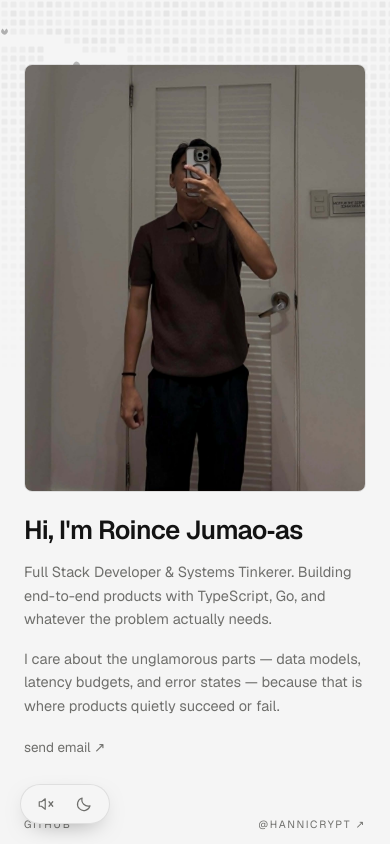
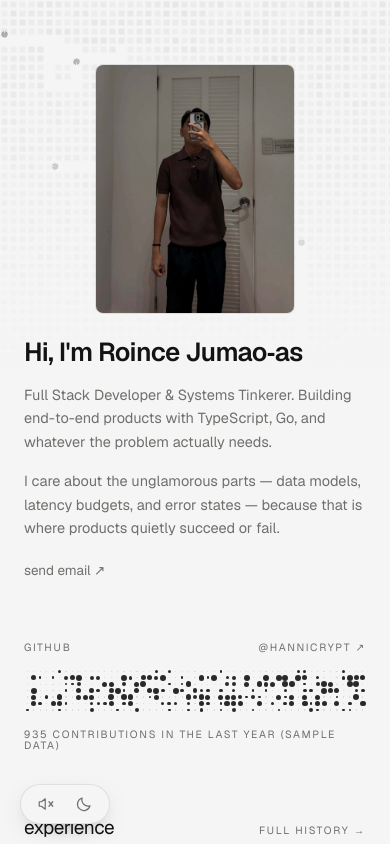
Before and after one commit to HanniCrypt/portfolio, a Next.js app: page / in a window 390 px wide. Shown: the top 844 px of the page. Built offline with nearby package versions, Linux system fonts and the light colour scheme.

Commit message:
Enhance homepage image styling for better responsiveness. Updated image class to center it and adjusted width for improved layout on various screen sizes.

```diff
--- a/app/page.tsx
+++ b/app/page.tsx
@@ -1,3 +1,4 @@
+
 import Image from "next/image";
 
 import { ContributionGraph } from "./components/contribution-graph";
@@ -44,7 +45,7 @@ export default function Home() {
           width={182}
           height={221}
           priority
-          className="aspect-[4/5] h-auto w-full shrink-0 rounded-lg border border-line object-cover sm:aspect-auto sm:h-[221px] sm:w-[182px]"
+          className="mx-auto aspect-[4/5] h-auto w-[200px] max-w-[60%] shrink-0 rounded-lg border border-line object-cover sm:mx-0 sm:aspect-auto sm:h-[221px] sm:w-[182px] sm:max-w-none"
         />
         <div>
           <h1 className="text-balance text-[26px] font-semibold leading-[1.1] tracking-tight sm:text-[30px] sm:leading-none">
```
